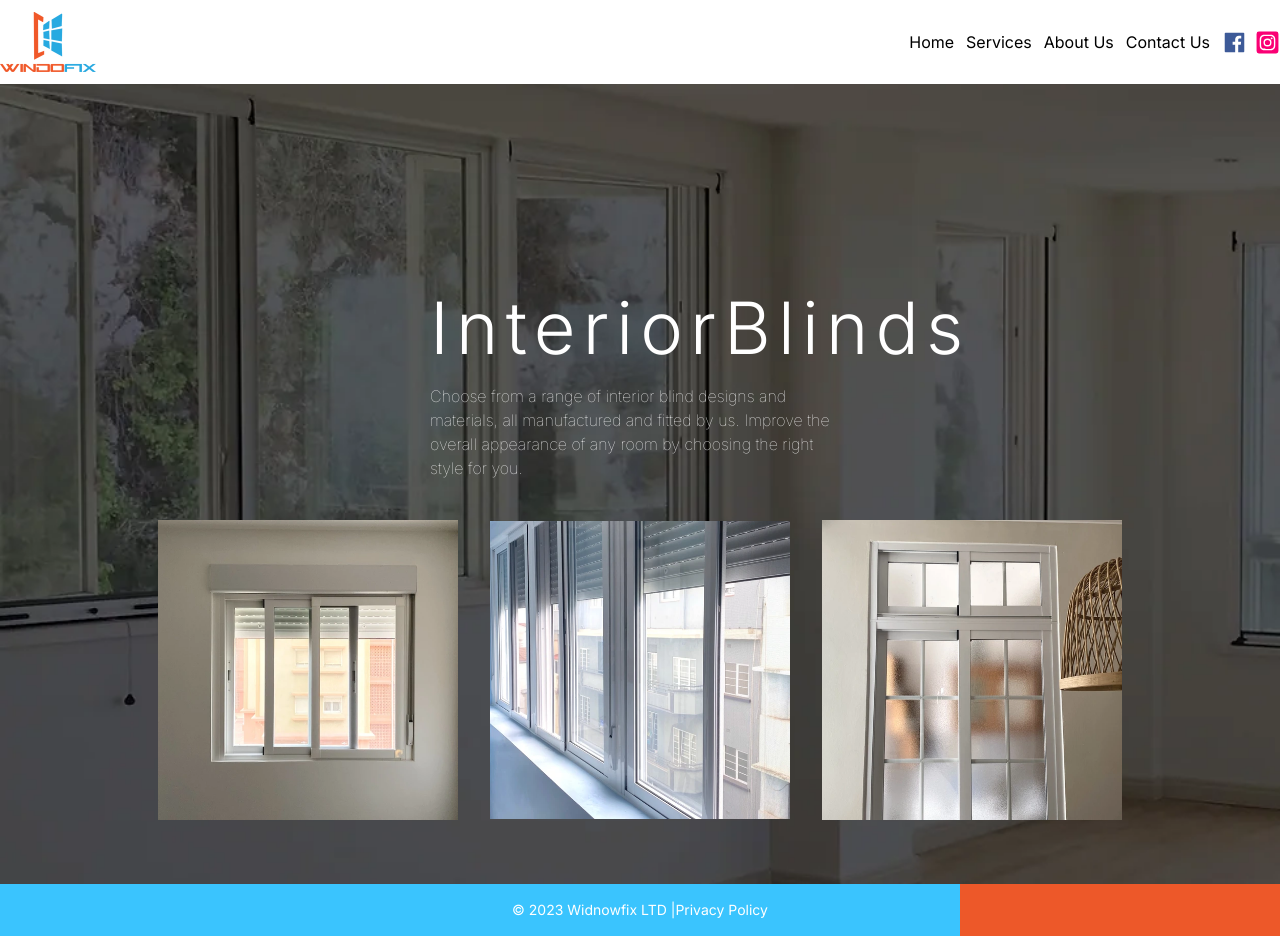
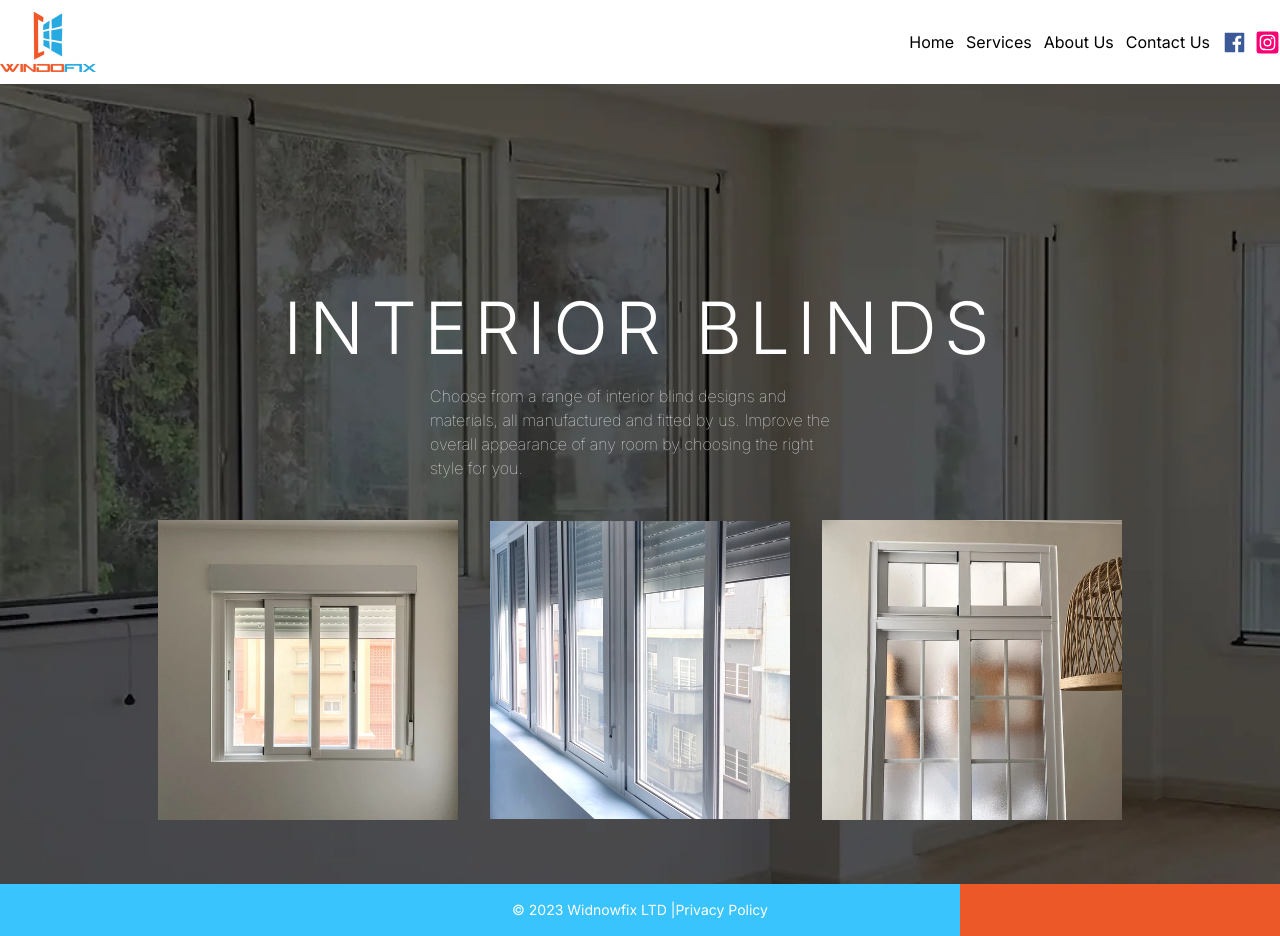
Before and after one commit to ElAndy94/windowfix, a Next.js app: page /interior-blinds in a window 1280 px wide. Built offline with nearby package versions, Linux system fonts and the light colour scheme.

Commit message:
working on the title

```diff
--- a/app/interior-blinds/page.tsx
+++ b/app/interior-blinds/page.tsx
@@ -21,11 +21,11 @@ const InteriorBlinds = () => {
         }}
       >
         <div className="pt-24">
-          <div className="mb md:w-[420px] mx-auto">
-            <h1 className="md:text-7xl text-4xl tracking-widest font-light pt-28">
-              InteriorBlinds
+          <div className="mb mx-auto">
+            <h1 className="md:text-7xl text-4xl  tracking-widest font-light pt-28">
+              INTERIOR BLINDS
             </h1>
-            <p className="mt-5 mx-auto font-thin md:text-left text-center">
+            <p className="mt-5 mx-auto md:w-[420px] font-thin md:text-left text-center">
               Choose from a range of interior blind designs and materials, all
               manufactured and fitted by us. Improve the overall appearance of
               any room by choosing the right style for you.
```
